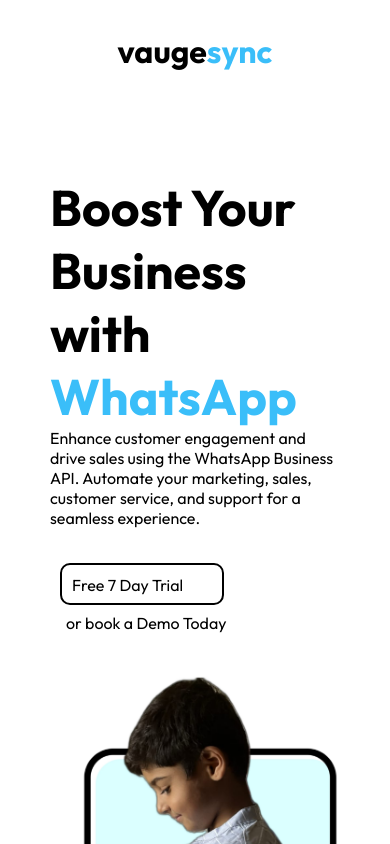
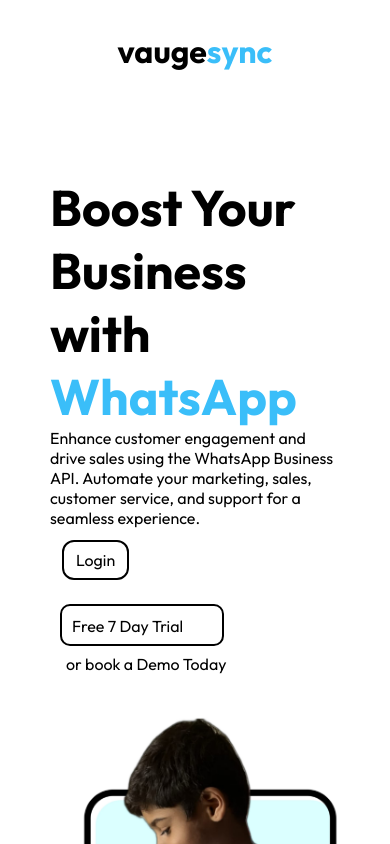
Before and after one commit to Spikree/vaugesync, a React (Vite) app: page / in a window 390 px wide. Shown: the top 844 px of the page. Built offline with nearby package versions, Linux system fonts and the light colour scheme.

Commit message:
changes and added regxp

```diff
--- a/src/components/Account-security/AccountSecurity.jsx
+++ b/src/components/Account-security/AccountSecurity.jsx
@@ -12,8 +12,28 @@
   const [oldPassword, setOldPassword] = useState("");
   const [newPassword, setNewPassword] = useState("");
   const [retypedNewPassword, setRetypedNewPassword] = useState("");
+  const [error, setError] = useState("");
+
+  const validatePassword = (password) => {
+    const regex = /^(?=.*[A-Z])(?=.*\d)(?=.*[@$!%*?&])[A-Za-z\d@$!%*?&]{8,}$/;
+    return regex.test(password);
+  };
 
   const changePassword = async (e) => {
+    e.preventDefault();
+
+    if (!validatePassword(newPassword)) {
+      setError(
+        "Password must be at least 8 characters long, include one uppercase letter, one symbol, and one number.",
+      );
+      return;
+    }
+
+    if (newPassword !== retypedNewPassword) {
+      setError("New password and re-typed password do not match.");
+      return;
+    }
+
     e.preventDefault();
     try {
       const response = await axios.patch(
@@ -35,8 +55,10 @@
       setRetypedNewPassword("");
 
       toast.success(response.data.message);
+      setError("");
     } catch (error) {
-      toast.error(error.response.data.message);
+      // toast.error(error.response.data.message);
+      setError(error.response.data.message);
     }
   };
 
@@ -90,6 +112,7 @@
               id=""
             />
           </div>
+          <p style={{ color: "red" }}>{error}</p>
 
           <button>Change password</button>
         </form>
--- a/src/components/hero/Hero.css
+++ b/src/components/hero/Hero.css
@@ -7,7 +7,7 @@
     margin: 50px;
 }
 
-.image img{
+.image img {
     height: 450px;
     transition: 2.5ms;
 }
@@ -33,7 +33,7 @@
 .hero-buttons .one:hover {
     border-radius: 40px;
     transition: 0.5s;
-    background-color: #A7E6FF;
+    background-color: #a7e6ff;
 }
 
 .hero-buttons .two {
@@ -68,11 +68,16 @@
     transform: translate(0);
 }
 
+.login-btn {
+    display: none;
+}
+
 @media (max-width: 717px) {
     .hero-buttons {
         display: flex;
         flex-direction: column;
         gap: 5px;
+        margin-top: 0%;
     }
 
     .hero-buttons .one {
@@ -90,7 +95,21 @@
         color: gray;
     }
 
-    .image img{
+    .login-btn {
+        display: flex;
+        align-items: center;
+        justify-content: left;
+        padding: 12px;
+        margin-bottom: 12px;
+    }
+
+    .login-btn a {
+        border: 2px solid black;
+        padding: 8px 12px 8px 12px;
+        border-radius: 12px;
+    }
+
+    .image img {
         height: 350px;
         margin-top: 40px;
     }
--- a/src/components/hero/Hero.jsx
+++ b/src/components/hero/Hero.jsx
@@ -33,14 +33,19 @@
       <div className="hero">
         <div className="hero-header">
           <h1 style={{ fontSize: "50px", marginBottom: "0px" }}>
-          Boost Your Business with <br />
+            Boost Your Business with <br />
             <span style={{ color: "#3ABEF9" }}>WhatsApp</span>
           </h1>
           <div className="hero-desc">
             <p>
-            Enhance customer engagement and drive sales using the WhatsApp Business API. Automate your marketing, sales, customer service, and support for a seamless experience.
+              Enhance customer engagement and drive sales using the WhatsApp
+              Business API. Automate your marketing, sales, customer service,
+              and support for a seamless experience.
             </p>
           </div>
+        </div>
+        <div className="login-btn">
+          <Link to={"/login"}>Login</Link>
         </div>
         <div className="hero-buttons">
           <a className="one" href="">
--- a/src/components/navbar/Navbar.jsx
+++ b/src/components/navbar/Navbar.jsx
@@ -23,6 +23,7 @@
           </h1>
         </Link>
       </div>
+      {!isLoggedIn && (
         <div className="nav-items">
           <ul>
             <li>
@@ -34,10 +35,9 @@
             <li>
               <a href="">services</a>
             </li>
-          {/* <li><a href="">Integrations</a></li>
-                <li><a href="">Resources</a></li> */}
           </ul>
         </div>
+      )}
       {isLoggedIn ? (
         <ProfileInfo />
       ) : (
--- a/src/pages/login and signup/Login.css
+++ b/src/pages/login and signup/Login.css
@@ -110,4 +110,7 @@
     .eye-icon {
         font-size: 27px;
     }
+
+    .login form button {
+    }
 }
--- a/src/pages/login and signup/Login.jsx
+++ b/src/pages/login and signup/Login.jsx
@@ -12,6 +12,7 @@
   const [password, setPassword] = useState("");
   const [isShowPassword, setIsShowPassword] = useState(false);
   const navigate = useNavigate();
+  const [error, setError] = useState("");
 
   useEffect(() => {
     if (localStorage.getItem("token")) {
@@ -46,7 +47,8 @@
         navigate("/main");
       }
     } catch (error) {
-      toast.error(error.response.data.message);
+      // toast.error(error.response.data.message);
+      setError(error.response.data.message);
     }
   };
 
@@ -103,6 +105,18 @@
           </div>
           <p style={{ color: "#3498db" }}>forgot password?</p>
         </div>
+        <div>
+          <p
+            style={{
+              color: "red",
+              textWrap: "wrap",
+              width: "400px",
+              textAlign: "center",
+            }}
+          >
+            {error}
+          </p>
+        </div>
 
         <button type="submit">Login</button>
 
--- a/src/pages/login and signup/SignUp.jsx
+++ b/src/pages/login and signup/SignUp.jsx
@@ -11,6 +11,7 @@
   const [password, setPassword] = useState("");
   const [name, setName] = useState("");
   const [isShowPassword, setIsShowPassword] = useState(false);
+  const [error, setError] = useState("");
   const navigate = useNavigate();
 
   useEffect(() => {
@@ -21,7 +22,19 @@
 
   const url = import.meta.env.VITE_BACKEND_URL;
 
+  const validatePassword = (password) => {
+    const regex = /^(?=.*[A-Z])(?=.*\d)(?=.*[@$!%*?&])[A-Za-z\d@$!%*?&]{8,}$/;
+    return regex.test(password);
+  };
+
   const createAccount = async () => {
+    if (!validatePassword(password)) {
+      setError(
+        "Password must be at least 8 characters long, include one uppercase letter, one symbol, and one number.",
+      );
+      return;
+    }
+
     setPassword("");
     setName("");
     setEmail("");
@@ -118,6 +131,11 @@
           </div>
           <p style={{ color: "#3498db" }}>forgot password?</p>
         </div>
+        <div>
+          <p style={{ color: "red", textWrap: "wrap", width: "400px" }}>
+            {error}
+          </p>
+        </div>
 
         <button type="submit">Sign up</button>
 
```
Lines whose indentation alone changed are shown as unchanged.
